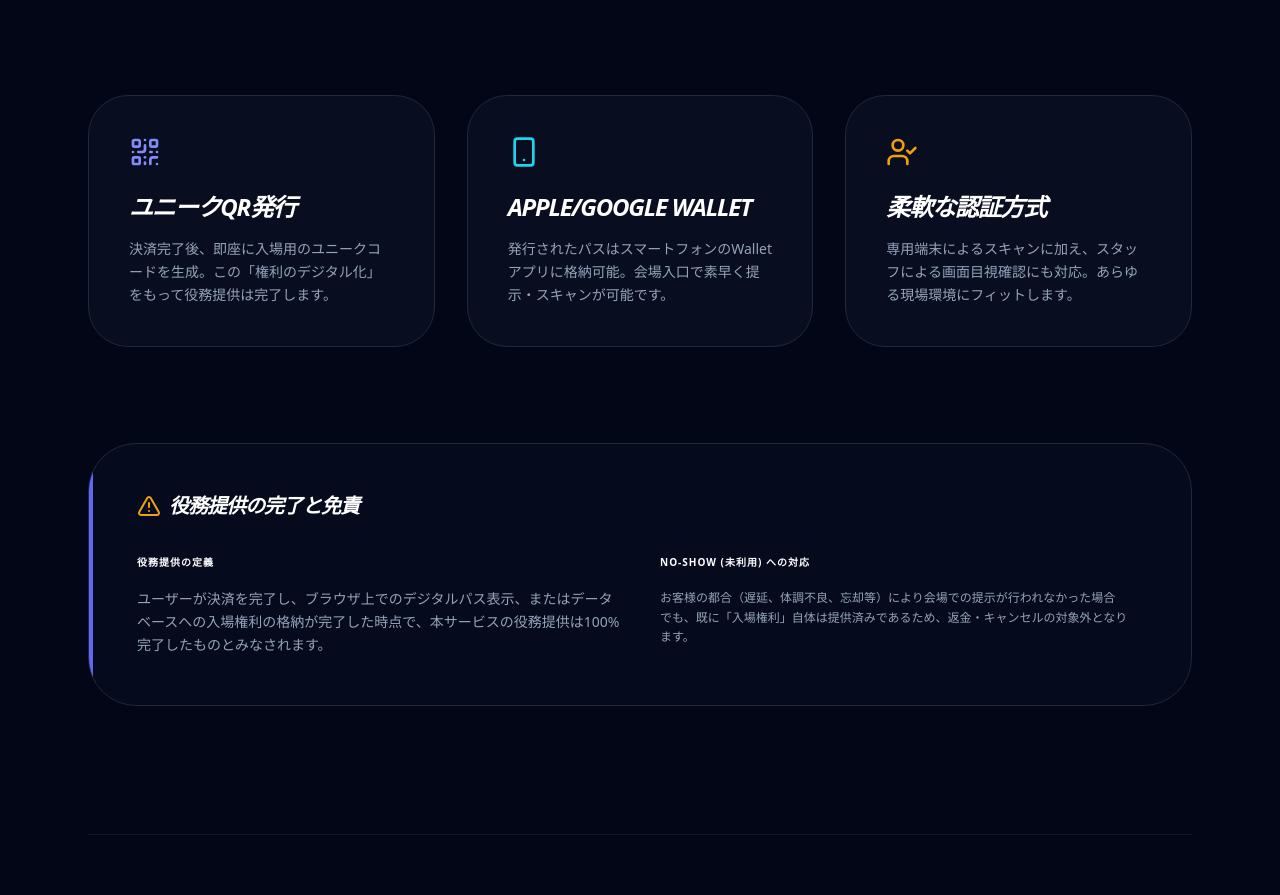
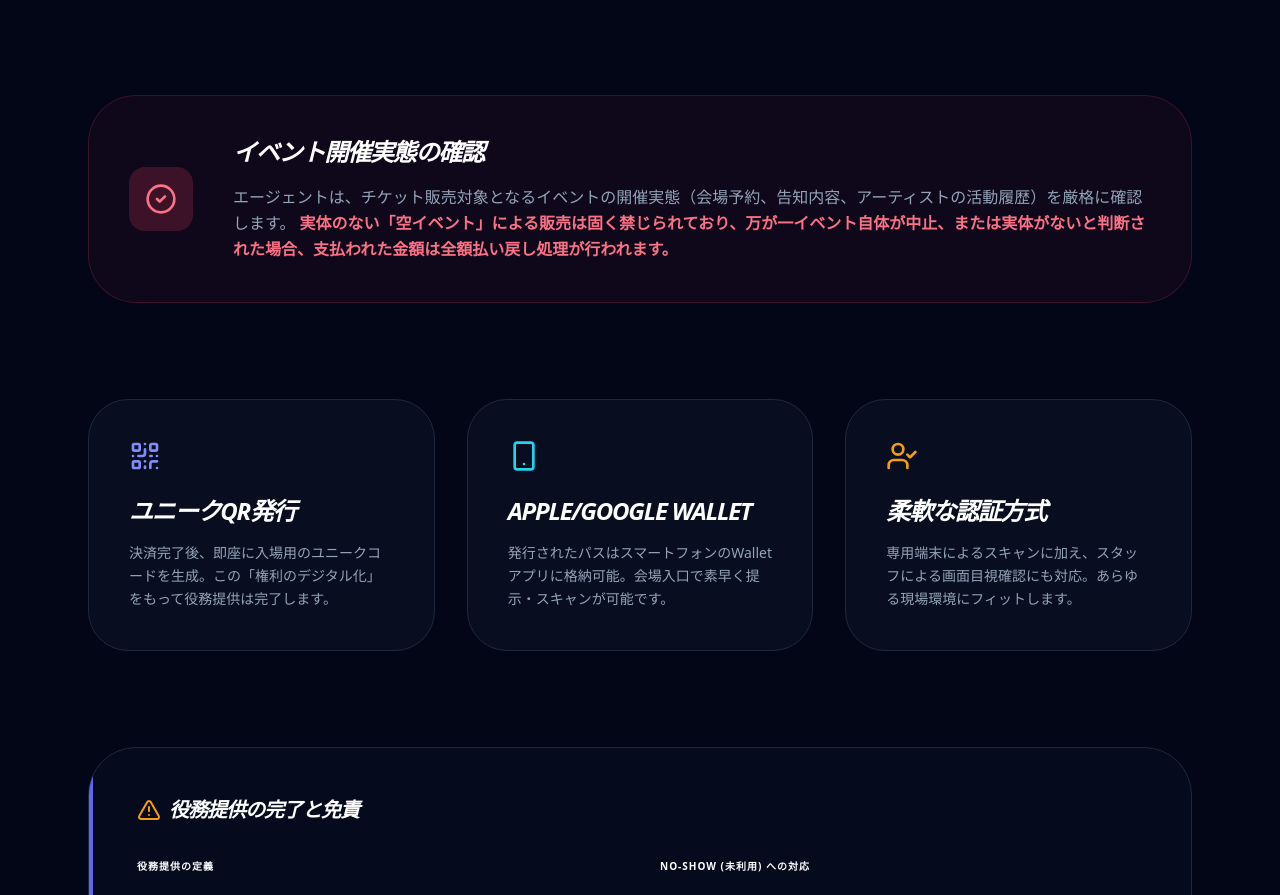
Before and after one commit to spacemindhiro/direct-cheers, a Next.js app: page /concept/entrance in a window 1280 px wide. Shown: the part 1035-1930 px from the top of the page. Built offline with nearby package versions, Linux system fonts and the light colour scheme; no server answers.

Commit message:
商品ラインナップの説明ページを追加

```diff
--- a/app/concept/entrance/page.tsx
+++ b/app/concept/entrance/page.tsx
@@ -82,7 +82,21 @@ export default function EntrancePlanPage() {
             </div>
           </div>
         </section>
-
+{/* --- Event Verification & Refund Policy --- */}
+<section className="mb-24 p-10 rounded-[3rem] bg-rose-500/5 border border-rose-500/20 relative overflow-hidden">
+  <div className="flex flex-col md:flex-row gap-10 items-start md:items-center">
+    <div className="w-16 h-16 rounded-2xl bg-rose-500/20 flex items-center justify-center text-rose-400 shrink-0">
+      <CheckCircle2 size={32} />
+    </div>
+    <div className="space-y-4 text-left">
+      <h3 className="text-2xl font-black text-white italic uppercase tracking-tighter text-rose-400">イベント開催実態の確認</h3>
+      <p className="text-slate-400 leading-relaxed font-medium">
+        エージェントは、チケット販売対象となるイベントの開催実態（会場予約、告知内容、アーティストの活動履歴）を厳格に確認します。
+        <span className="text-rose-400 font-bold ml-1">実体のない「空イベント」による販売は固く禁じられており、万が一イベント自体が中止、または実体がないと判断された場合、支払われた金額は全額払い戻し処理が行われます。</span>
+      </p>
+    </div>
+  </div>
+</section>
         {/* --- Core Features --- */}
         <section className="grid md:grid-cols-3 gap-8 mb-24 text-left">
           <div className="p-10 rounded-[2.5rem] bg-slate-900/50 border border-slate-800 hover:border-indigo-500/30 transition-colors">
```
